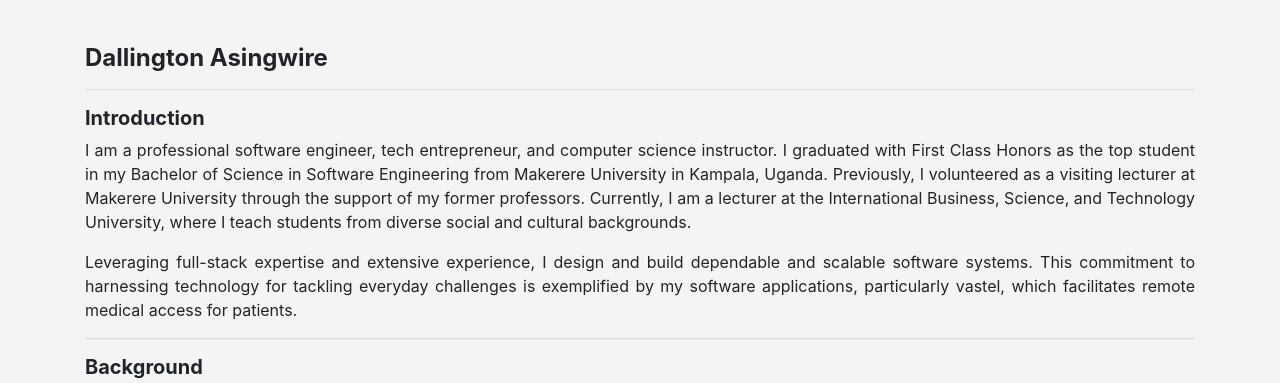
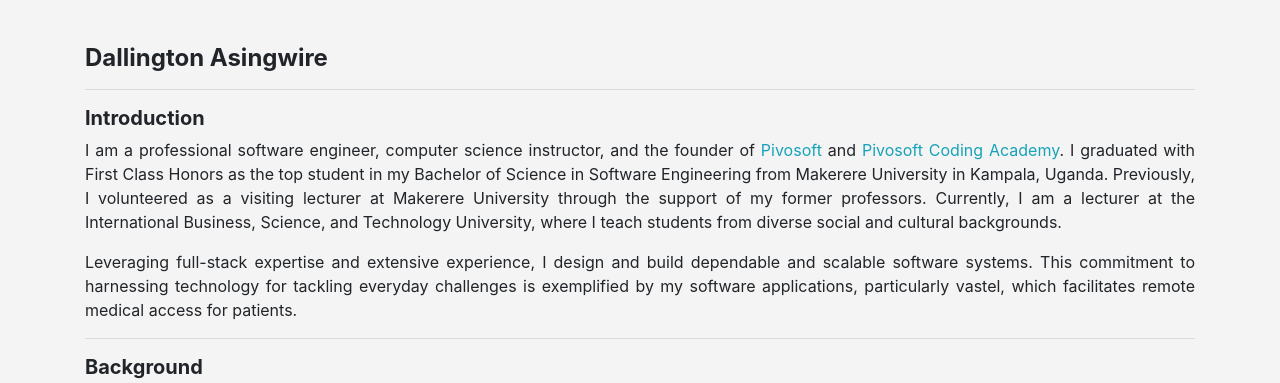
Before and after one commit to d-asingwire/dallingtonug, a PHP site: page / in a window 1280 px wide. Shown: the part 52-435 px from the top of the page. Run offline with PHP 8.4, Linux system fonts and the light colour scheme.

Commit message:
refactored index file

```diff
--- a/index.php
+++ b/index.php
@@ -78,7 +78,10 @@
             <hr />
             <h5>Introduction</h5>
             <p>
-                I am a professional software engineer, tech entrepreneur, and computer science instructor. I graduated with First Class Honors as the top student in my Bachelor of Science in Software Engineering from Makerere University in Kampala, Uganda. Previously, I volunteered as a visiting lecturer at Makerere University through the support of my former professors. Currently, I am a lecturer at the International Business, Science, and Technology University, where I teach students from diverse social and cultural backgrounds.
+                I am a professional software engineer, computer science instructor, and
+                the founder of <a href="https://pivosoft.com" class="text-info" target="_blank">Pivosoft</a> and
+                <a href="https://x.com/codingacad?t=OAkfNiUtQr9rbwkmecXVWg&s=08" class="text-info" target="_blank">Pivosoft Coding Academy</a>.
+                 I graduated with First Class Honors as the top student in my Bachelor of Science in Software Engineering from Makerere University in Kampala, Uganda. Previously, I volunteered as a visiting lecturer at Makerere University through the support of my former professors. Currently, I am a lecturer at the International Business, Science, and Technology University, where I teach students from diverse social and cultural backgrounds.
             </p>
 
             <p>
```
